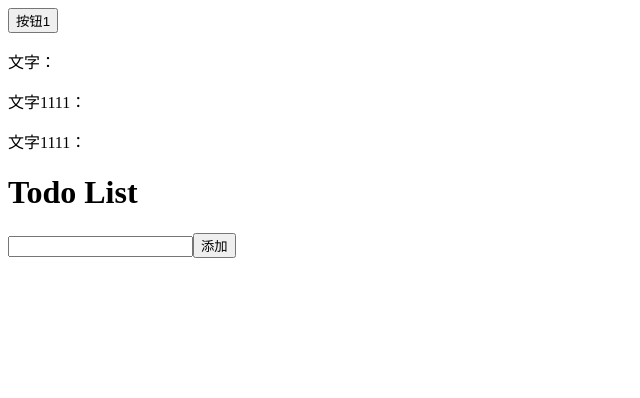
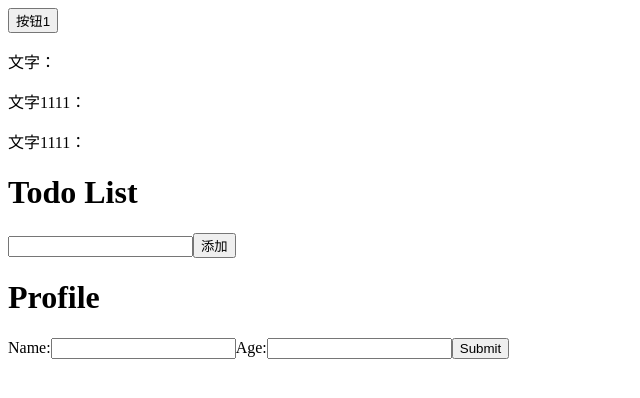
Before and after one commit to magiclz233/react-learn-examples, a React (Vite) app: page / in a window 1280 px wide. Shown: the top 398 px of the page, without its empty margins (0-640 px from the left). Built offline with nearby package versions, Linux system fonts and the light colour scheme.

Commit message:
feat(Profile): 添加用户资料表单组件
新增Profile组件用于收集和显示用户姓名和年龄信息

```diff
--- a/src/App.jsx
+++ b/src/App.jsx
@@ -22,6 +22,7 @@
 // import UpdateArrays from "./components/example7/UpdateArrays";
 import EventDemo from "./components/example7/EventDemo";
 import TodoList from "./components/example7/TodoList";
+import Profile from "./components/example7/Profile";
 
 const App = () => {
   return (
@@ -52,6 +53,7 @@ const App = () => {
       <EventDemo/>
       {/* <UpdateArrays/> */}
       <TodoList/>
+      <Profile/>
     </>
   );
 }
--- /dev/null
+++ b/src/components/example7/Profile.jsx
@@ -0,0 +1,39 @@
+import { useState } from 'react';
+
+const Profile = () => {
+    const [user, setUser] = useState({
+        name: "",
+        age: "",
+    });
+    const [value, setValue] = useState([]);
+    const handleSubmit = (e) => {
+        e.preventDefault();
+        setValue([...value, {...user}]);
+        setUser({
+            name: "",
+            age: "",
+        });
+    }
+    return (
+        <div>
+            <h1>Profile</h1>
+            <form onSubmit={handleSubmit}>
+                <label htmlFor="name">Name:</label>
+                <input type="text" id="name" name="name" value={user.name} onChange={(e) => setUser({ ...user, name: e.target.value })} />
+                <label htmlFor="age">Age:</label>
+                <input type="number" id="age" name="age" value={user.age} onChange={(e) => setUser({ ...user, age: e.target.value })} />
+                <button type="submit">Submit</button>
+            </form>
+            {value.length > 0 && (
+                value.map((item, index) => (
+                    <>
+                        <p key={index}>Name: {item.name}</p>
+                        <p key={index}>Age: {item.age}</p>
+                    </>
+                ))
+            )}
+        </div>
+    );
+};
+
+export default Profile;
```
